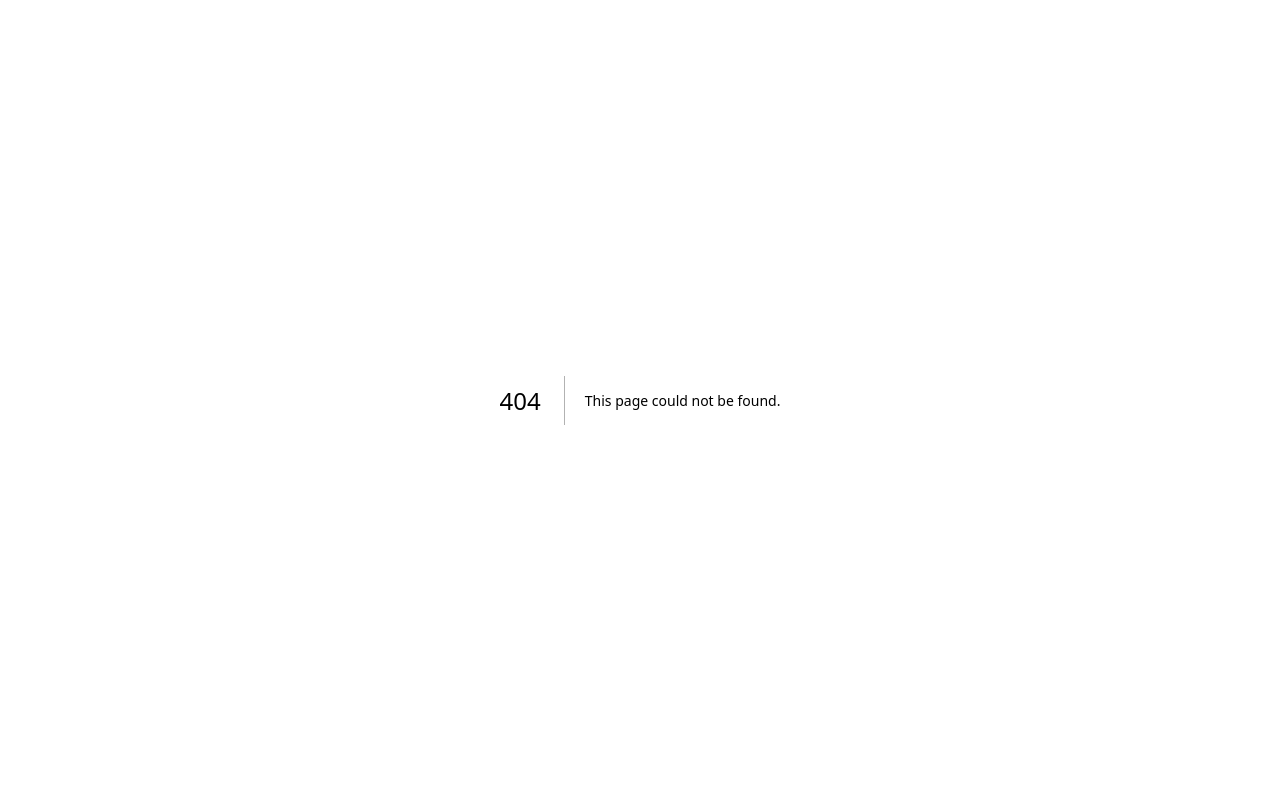
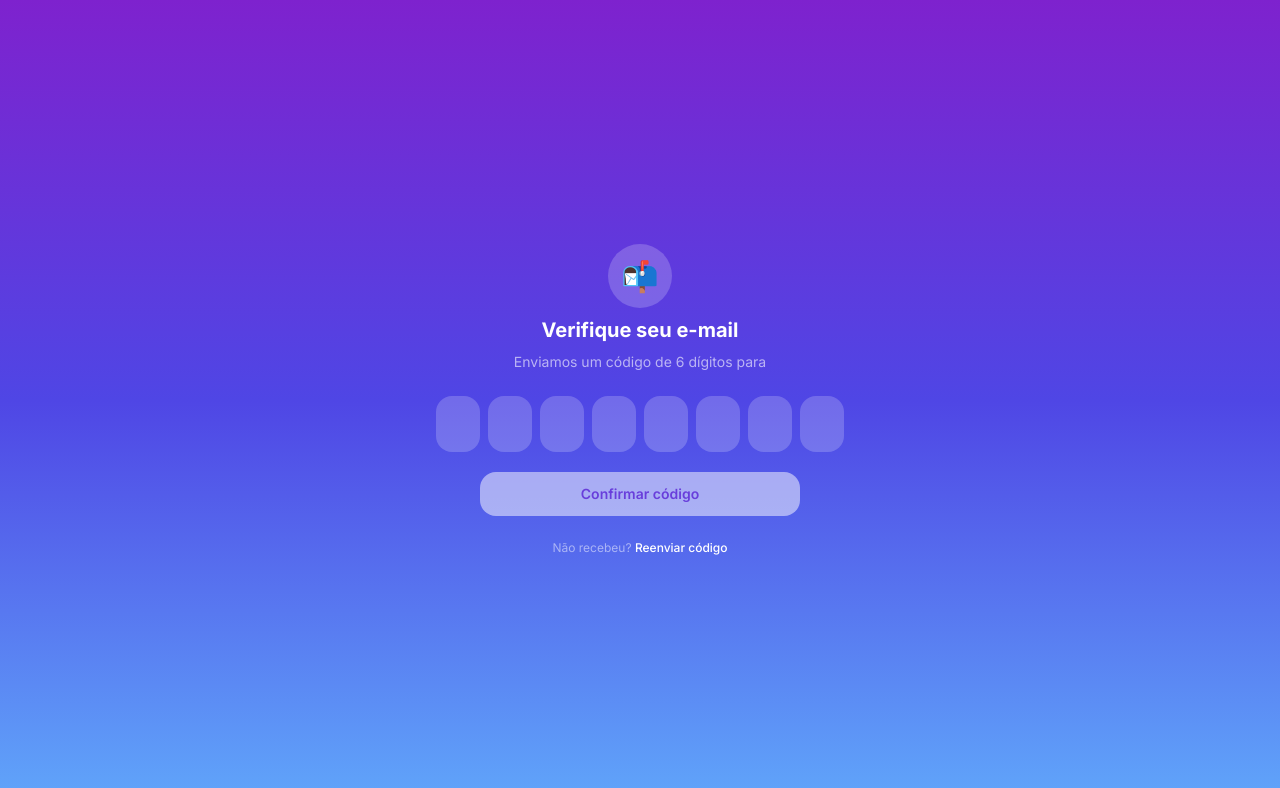
Before and after one commit to KauaAraujodS/MaoCerta, a Next.js app: page /verificar in a window 1280 px wide. Before the commit this address had no page. Shown: the top 788 px of the page. Built offline with nearby package versions, Linux system fonts and the light colour scheme.

Commit message:
feat: supabase auth, verificação por código e acesso rápido de demonstração

```diff
--- /dev/null
+++ b/src/app/admin/inicio/page.tsx
@@ -0,0 +1,7 @@
+export default function AdminInicio() {
+  return (
+    <main className="min-h-screen bg-gray-50 flex items-center justify-center">
+      <p className="text-gray-500">Painel admin — em construção</p>
+    </main>
+  )
+}
--- /dev/null
+++ b/src/app/cliente/inicio/page.tsx
@@ -0,0 +1,7 @@
+export default function ClienteInicio() {
+  return (
+    <main className="min-h-screen bg-gray-50 flex items-center justify-center">
+      <p className="text-gray-500">Área do cliente — em construção</p>
+    </main>
+  )
+}
--- /dev/null
+++ b/src/app/profissional/inicio/page.tsx
@@ -0,0 +1,7 @@
+export default function ProfissionalInicio() {
+  return (
+    <main className="min-h-screen bg-gray-50 flex items-center justify-center">
+      <p className="text-gray-500">Área do profissional — em construção</p>
+    </main>
+  )
+}
--- /dev/null
+++ b/src/app/verificar/page.tsx
@@ -0,0 +1 @@
+export { default } from '@/screens/VerificarScreen'
--- a/src/screens/CadastroScreen.tsx
+++ b/src/screens/CadastroScreen.tsx
@@ -2,22 +2,58 @@
 
 import { useState, Suspense } from 'react'
 import Link from 'next/link'
-import { useSearchParams } from 'next/navigation'
+import { useSearchParams, useRouter } from 'next/navigation'
+import { createClient } from '@/lib/supabase/client'
 
 type Tipo = 'cliente' | 'profissional'
 
 function FormularioCadastro() {
   const params = useSearchParams()
+  const router = useRouter()
   const tipoParam = params.get('tipo') as Tipo | null
+
   const [tipo, setTipo] = useState<Tipo | null>(tipoParam)
   const [nome, setNome] = useState('')
+  const [telefone, setTelefone] = useState('')
   const [email, setEmail] = useState('')
   const [senha, setSenha] = useState('')
   const [mostrarSenha, setMostrarSenha] = useState(false)
+  const [erro, setErro] = useState('')
+  const [carregando, setCarregando] = useState(false)
 
-  function handleSubmit(e: React.FormEvent) {
+  async function handleSubmit(e: React.FormEvent) {
     e.preventDefault()
-    // lógica de cadastro vai aqui
+    if (!tipo) return
+
+    setErro('')
+    setCarregando(true)
+
+    const supabase = createClient()
+
+    const { data, error } = await supabase.auth.signUp({
+      email,
+      password: senha,
+      options: {
+        data: { nome, telefone, tipo },
+      },
+    })
+
+    if (error) {
+      setErro(error.message)
+      setCarregando(false)
+      return
+    }
+
+    if (data.user) {
+      await supabase.from('profiles').insert({
+        id: data.user.id,
+        nome,
+        telefone,
+        tipo,
+      })
+    }
+
+    router.push(`/verificar?email=${encodeURIComponent(email)}`)
   }
 
   return (
@@ -112,6 +148,18 @@ function FormularioCadastro() {
             </div>
 
             <div className="space-y-1">
+              <label className="text-white/80 text-xs font-medium">Telefone</label>
+              <input
+                type="tel"
+                placeholder="(00) 00000-0000"
+                value={telefone}
+                onChange={(e) => setTelefone(e.target.value)}
+                required
+                className="w-full bg-white/15 text-white placeholder-white/40 rounded-2xl px-4 py-3 text-sm outline-none focus:bg-white/25 transition-colors"
+              />
+            </div>
+
+            <div className="space-y-1">
               <label className="text-white/80 text-xs font-medium">E-mail</label>
               <input
                 type="email"
@@ -146,17 +194,19 @@ function FormularioCadastro() {
             </div>
           </div>
 
-          {/* Botão */}
+          {erro && (
+            <p className="text-red-300 text-xs text-center">{erro}</p>
+          )}
+
           <button
             type="submit"
-            disabled={!tipo}
+            disabled={!tipo || carregando}
             className="w-full bg-white text-purple-700 font-semibold py-3 rounded-2xl text-sm hover:bg-white/90 transition-colors disabled:opacity-50 disabled:cursor-not-allowed"
           >
-            Criar minha conta
+            {carregando ? 'Criando conta...' : 'Criar minha conta'}
           </button>
         </form>
 
-        {/* Rodapé */}
         <p className="text-white/50 text-xs text-center">
           Já tem conta?{' '}
           <Link href="/entrar" className="text-white font-medium hover:underline">
@@ -169,7 +219,7 @@ function FormularioCadastro() {
   )
 }
 
-export default function Cadastro() {
+export default function CadastroScreen() {
   return (
     <Suspense>
       <FormularioCadastro />
--- a/src/screens/EntrarScreen.tsx
+++ b/src/screens/EntrarScreen.tsx
@@ -2,22 +2,51 @@
 
 import { useState } from 'react'
 import Link from 'next/link'
+import { useRouter } from 'next/navigation'
+import { createClient } from '@/lib/supabase/client'
 
-export default function Entrar() {
+export default function EntrarScreen() {
+  const router = useRouter()
   const [email, setEmail] = useState('')
   const [senha, setSenha] = useState('')
   const [mostrarSenha, setMostrarSenha] = useState(false)
+  const [erro, setErro] = useState('')
+  const [carregando, setCarregando] = useState(false)
 
-  function handleSubmit(e: React.FormEvent) {
+  async function handleSubmit(e: React.FormEvent) {
     e.preventDefault()
-    // lógica de login vai aqui
+    setErro('')
+    setCarregando(true)
+
+    const supabase = createClient()
+
+    const { data, error } = await supabase.auth.signInWithPassword({ email, password: senha })
+
+    if (error) {
+      setErro('E-mail ou senha incorretos.')
+      setCarregando(false)
+      return
+    }
+
+    const { data: profile } = await supabase
+      .from('profiles')
+      .select('tipo')
+      .eq('id', data.user.id)
+      .single()
+
+    if (profile?.tipo === 'admin') {
+      router.push('/admin/inicio')
+    } else if (profile?.tipo === 'profissional') {
+      router.push('/profissional/inicio')
+    } else {
+      router.push('/cliente/inicio')
+    }
   }
 
   return (
     <main className="min-h-screen bg-gradient-to-b from-purple-700 via-indigo-600 to-blue-400 flex flex-col items-center justify-center p-6">
       <div className="w-full max-w-xs space-y-6">
 
-        {/* Cabeçalho */}
         <div className="flex items-center gap-3">
           <Link href="/" className="w-9 h-9 bg-white/20 hover:bg-white/30 rounded-full flex items-center justify-center text-white text-xl transition-colors">
             ‹
@@ -29,7 +58,6 @@ export default function Entrar() {
         </div>
 
         <form onSubmit={handleSubmit} className="space-y-4">
-
           <div className="space-y-3">
             <div className="space-y-1">
               <label className="text-white/80 text-xs font-medium">E-mail</label>
@@ -70,11 +98,16 @@ export default function Entrar() {
             </div>
           </div>
 
+          {erro && (
+            <p className="text-red-300 text-xs text-center">{erro}</p>
+          )}
+
           <button
             type="submit"
-            className="w-full bg-white text-purple-700 font-semibold py-3 rounded-2xl text-sm hover:bg-white/90 transition-colors"
+            disabled={carregando}
+            className="w-full bg-white text-purple-700 font-semibold py-3 rounded-2xl text-sm hover:bg-white/90 transition-colors disabled:opacity-50 disabled:cursor-not-allowed"
           >
-            Entrar
+            {carregando ? 'Entrando...' : 'Entrar'}
           </button>
         </form>
 
--- a/src/screens/HomeScreen.tsx
+++ b/src/screens/HomeScreen.tsx
@@ -2,6 +2,7 @@
 
 import { useState } from 'react'
 import Link from 'next/link'
+import { useRouter } from 'next/navigation'
 
 const passos = {
   cliente: [
@@ -88,6 +89,7 @@ function ModalComoFunciona({ onFechar }: { onFechar: () => void }) {
 }
 
 export default function Home() {
+  const router = useRouter()
   const [tipo, setTipo] = useState<'cliente' | 'profissional'>('cliente')
   const [modalAberto, setModalAberto] = useState(false)
 
@@ -221,13 +223,22 @@ export default function Home() {
           <p className="text-white text-xs font-semibold text-center">Acesso rápido (demonstração)</p>
           <p className="text-white/50 text-xs text-center">Use uma conta de teste para explorar o app</p>
           <div className="flex gap-2">
-            <button className="flex-1 flex items-center justify-center gap-1 bg-white/20 hover:bg-white/30 text-white text-xs py-2 rounded-xl transition-colors">
+            <button
+              onClick={() => router.push('/cliente/inicio')}
+              className="flex-1 flex items-center justify-center gap-1 bg-white/20 hover:bg-white/30 text-white text-xs py-2 rounded-xl transition-colors"
+            >
               <span>👤</span> Cliente
             </button>
-            <button className="flex-1 flex items-center justify-center gap-1 bg-white/20 hover:bg-white/30 text-white text-xs py-2 rounded-xl transition-colors">
+            <button
+              onClick={() => router.push('/profissional/inicio')}
+              className="flex-1 flex items-center justify-center gap-1 bg-white/20 hover:bg-white/30 text-white text-xs py-2 rounded-xl transition-colors"
+            >
               <span>💼</span> Profissional
             </button>
-            <button className="flex-1 flex items-center justify-center gap-1 bg-white/20 hover:bg-white/30 text-white text-xs py-2 rounded-xl transition-colors">
+            <button
+              onClick={() => router.push('/admin/inicio')}
+              className="flex-1 flex items-center justify-center gap-1 bg-white/20 hover:bg-white/30 text-white text-xs py-2 rounded-xl transition-colors"
+            >
               <span>⚙️</span> Admin
             </button>
           </div>
--- /dev/null
+++ b/src/screens/VerificarScreen.tsx
@@ -0,0 +1,138 @@
+'use client'
+
+import { useState, Suspense, useRef } from 'react'
+import { useSearchParams, useRouter } from 'next/navigation'
+import { createClient } from '@/lib/supabase/client'
+
+function FormularioVerificar() {
+  const params = useSearchParams()
+  const router = useRouter()
+  const email = params.get('email') || ''
+
+  const [codigo, setCodigo] = useState(['', '', '', '', '', '', '', ''])
+  const [erro, setErro] = useState('')
+  const [carregando, setCarregando] = useState(false)
+  const inputs = useRef<(HTMLInputElement | null)[]>([])
+
+  function handleDigito(index: number, valor: string) {
+    if (!/^\d*$/.test(valor)) return
+
+    const novo = [...codigo]
+    novo[index] = valor.slice(-1)
+    setCodigo(novo)
+
+    if (valor && index < 7) {
+      inputs.current[index + 1]?.focus()
+    }
+  }
+
+  function handleBackspace(index: number, e: React.KeyboardEvent) {
+    if (e.key === 'Backspace' && !codigo[index] && index > 0) {
+      inputs.current[index - 1]?.focus()
+    }
+  }
+
+  function handleColar(e: React.ClipboardEvent) {
+    const texto = e.clipboardData.getData('text').replace(/\D/g, '').slice(0, 8)
+    if (texto.length === 8) {
+      setCodigo(texto.split(''))
+      inputs.current[7]?.focus()
+    }
+  }
+
+  async function handleSubmit(e: React.FormEvent) {
+    e.preventDefault()
+    const token = codigo.join('')
+    if (token.length < 8) return
+
+    setErro('')
+    setCarregando(true)
+
+    const supabase = createClient()
+
+    const { error } = await supabase.auth.verifyOtp({
+      email,
+      token,
+      type: 'email',
+    })
+
+    if (error) {
+      setErro('Código inválido ou expirado. Tente novamente.')
+      setCarregando(false)
+      return
+    }
+
+    router.push('/inicio')
+  }
+
+  async function reenviarCodigo() {
+    const supabase = createClient()
+    await supabase.auth.resend({ type: 'signup', email, options: { emailRedirectTo: undefined } })
+    setErro('Novo código enviado para o seu e-mail.')
+  }
+
+  return (
+    <main className="min-h-screen bg-gradient-to-b from-purple-700 via-indigo-600 to-blue-400 flex flex-col items-center justify-center p-6">
+      <div className="w-full max-w-xs space-y-6">
+
+        <div className="text-center space-y-2">
+          <div className="w-16 h-16 bg-white/20 rounded-full flex items-center justify-center mx-auto text-3xl">
+            📬
+          </div>
+          <h1 className="text-xl font-bold text-white">Verifique seu e-mail</h1>
+          <p className="text-white/60 text-sm">
+            Enviamos um código de 6 dígitos para{' '}
+            <span className="text-white font-medium">{email}</span>
+          </p>
+        </div>
+
+        <form onSubmit={handleSubmit} className="space-y-5">
+          <div className="flex gap-2 justify-center">
+            {codigo.map((digito, i) => (
+              <input
+                key={i}
+                ref={el => { inputs.current[i] = el }}
+                type="text"
+                inputMode="numeric"
+                maxLength={1}
+                value={digito}
+                onChange={(e) => handleDigito(i, e.target.value)}
+                onKeyDown={(e) => handleBackspace(i, e)}
+                onPaste={handleColar}
+                className="w-11 h-14 bg-white/20 text-white text-xl font-bold text-center rounded-2xl outline-none focus:bg-white/35 transition-colors caret-transparent"
+              />
+            ))}
+          </div>
+
+          {erro && (
+            <p className="text-red-300 text-xs text-center">{erro}</p>
+          )}
+
+          <button
+            type="submit"
+            disabled={codigo.join('').length < 8 || carregando}
+            className="w-full bg-white text-purple-700 font-semibold py-3 rounded-2xl text-sm hover:bg-white/90 transition-colors disabled:opacity-50 disabled:cursor-not-allowed"
+          >
+            {carregando ? 'Verificando...' : 'Confirmar código'}
+          </button>
+        </form>
+
+        <p className="text-white/50 text-xs text-center">
+          Não recebeu?{' '}
+          <button onClick={reenviarCodigo} className="text-white font-medium hover:underline">
+            Reenviar código
+          </button>
+        </p>
+
+      </div>
+    </main>
+  )
+}
+
+export default function VerificarScreen() {
+  return (
+    <Suspense>
+      <FormularioVerificar />
+    </Suspense>
+  )
+}
--- a/tailwind.config.js
+++ b/tailwind.config.js
@@ -4,6 +4,7 @@ const config = {
     "./src/pages/**/*.{js,ts,jsx,tsx,mdx}",
     "./src/components/**/*.{js,ts,jsx,tsx,mdx}",
     "./src/app/**/*.{js,ts,jsx,tsx,mdx}",
+    "./src/screens/**/*.{js,ts,jsx,tsx,mdx}",
   ],
   theme: {
     extend: {
```
Also changed, not shown: src/middleware.ts (added, +61 -0 lines).
